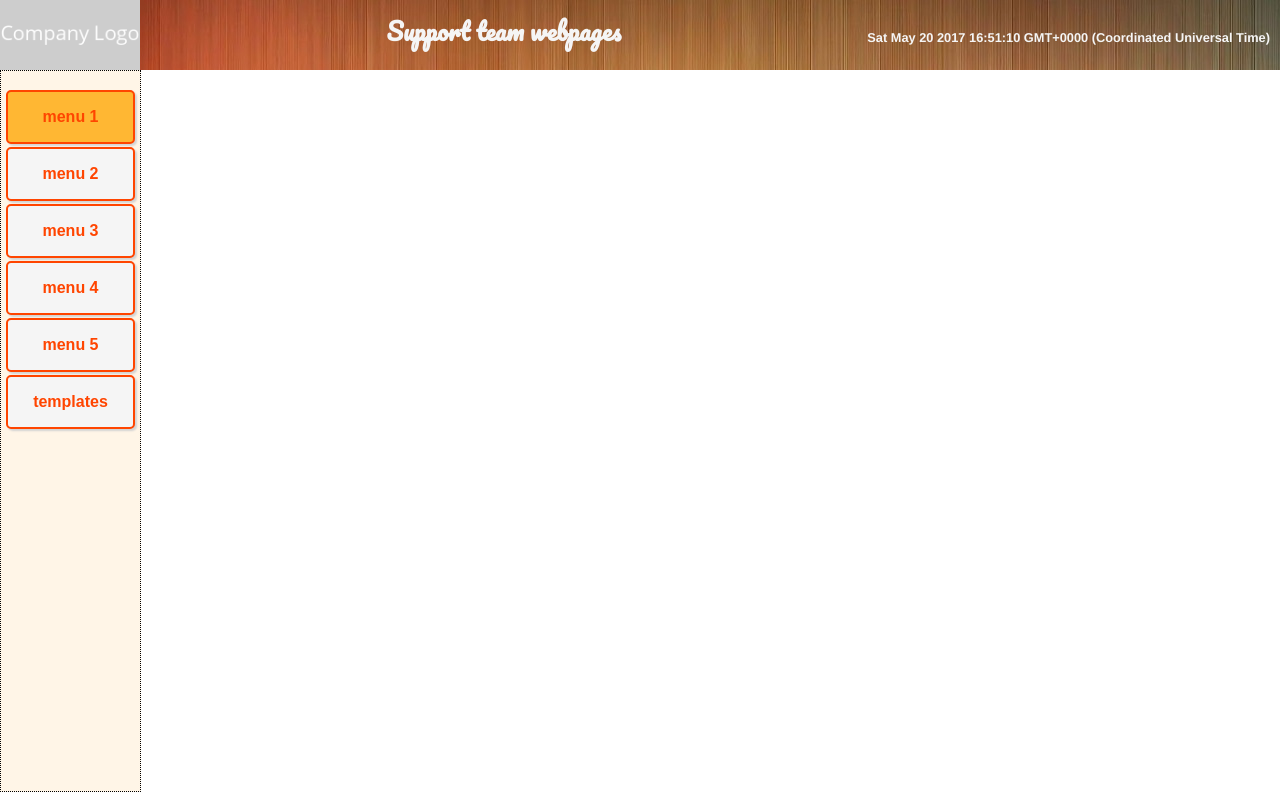
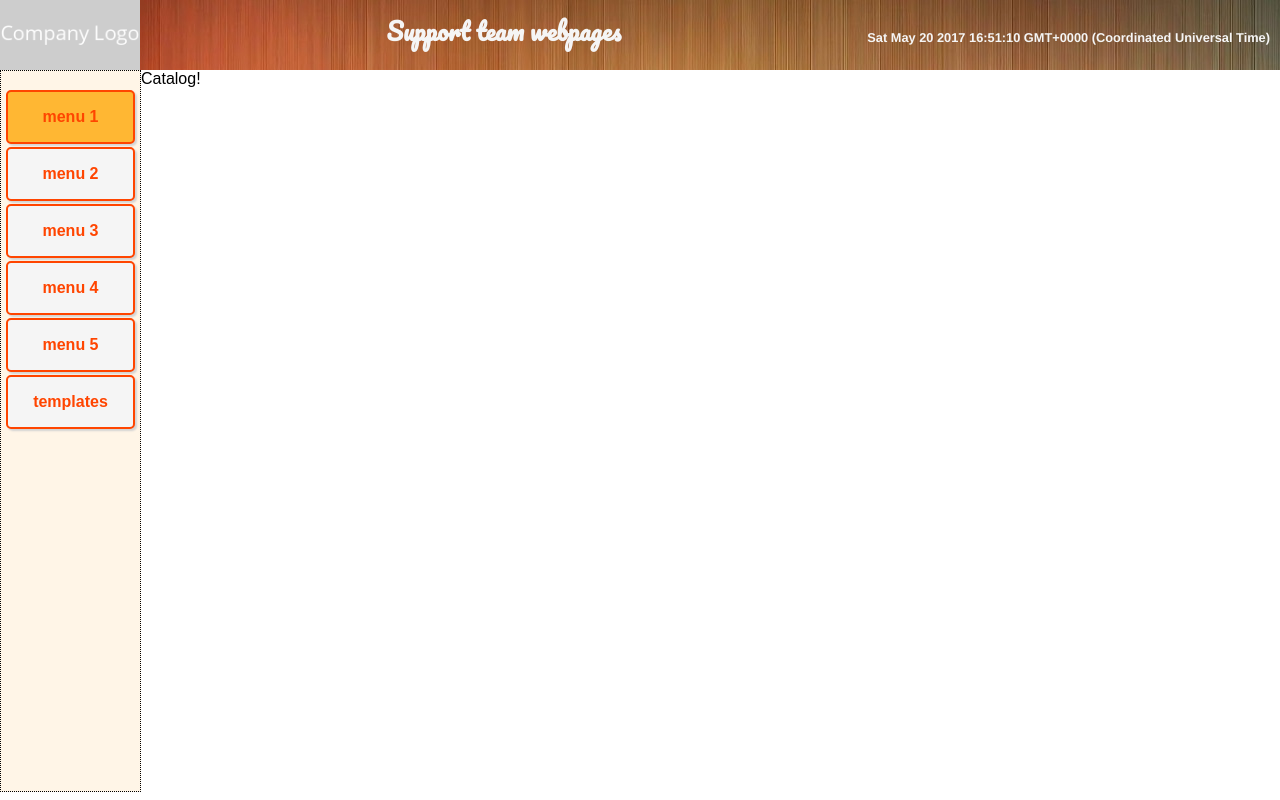
Before and after one commit to dloret/support-hub, a React (Create React App) app: page / in a window 1280 px wide. Built offline with nearby package versions, Linux system fonts and the light colour scheme.

Commit message:
Routing between Catalog and Templates components Failed to pass props from Route to Component Loading dataSource a second time directly from Catalog or Templates

```diff
--- a/src/components/catalog/Catalog.js
+++ b/src/components/catalog/Catalog.js
@@ -1,9 +1,24 @@
 import React from 'react';
 
 import './Catalog.css';
+import dataSource from '../../assets/data-sources/links.json';
 
-export const Catalog = (props) => {
-  return (
-    <div className='catalog'>Links!</div>
-  );
+const menus = [...new Set(dataSource.map((link) => link.context))];
+
+export default class Catalog extends React.Component {
+  constructor(props) {
+    super(props);
+    this.state = {
+      selectedMenu: (this.props.location.pathname.slice(1)) ? this.props.location.pathname.slice(1) : menus[0],
+      titles: '',
+    };
+  }
+
+  render() {
+    return (
+      <div>
+        Catalog!
+      </div>
+    )
+  }
 }
--- a/src/components/routes/Routes.js
+++ b/src/components/routes/Routes.js
@@ -1,13 +1,24 @@
 import React from 'react';
 import {BrowserRouter as Router, Route} from 'react-router-dom';
 
-import {Catalog} from '../catalog/Catalog';
+import Catalog from '../catalog/Catalog';
+import {Templates} from '../templates/Templates';
 
-export const Routes = (props) => (
+export const Routes = (props) => {
+    return (
     <Router>
         <div className='container'>
             {props.children}
-            <Route path={`/${props.selectedMenu}`} component={Catalog} />
+            <Route
+                exact path='/'
+                component={Catalog} />
+            <Route
+                path={`/${props.selectedMenu}`}
+                component={(props.selectedMenu === 'templates')
+                    ? Templates
+                    : Catalog
+                }
+            />
         </div>
-    </Router>
-);
+    </Router>);
+};
--- /dev/null
+++ b/src/components/templates/Templates.js
@@ -0,0 +1,7 @@
+import React from 'react';
+
+export const Templates = (props) => {
+  return (
+    <div>Templates!</div>
+  );
+}
```
Also changed, not shown: 1 other file (tests, documents, lock files or other folders).
